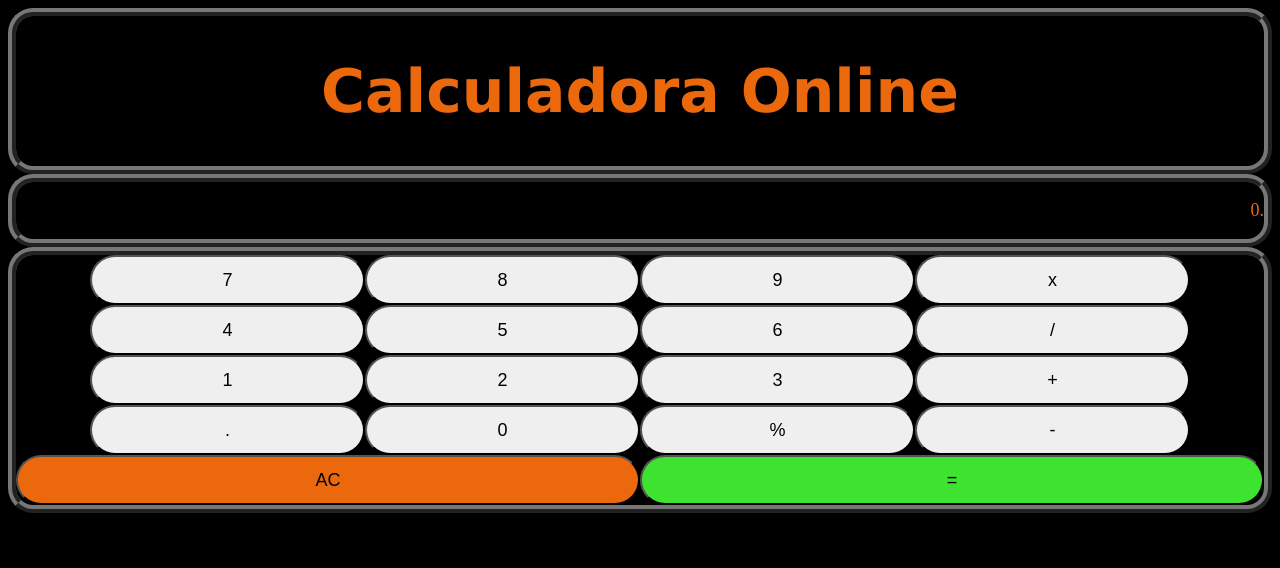
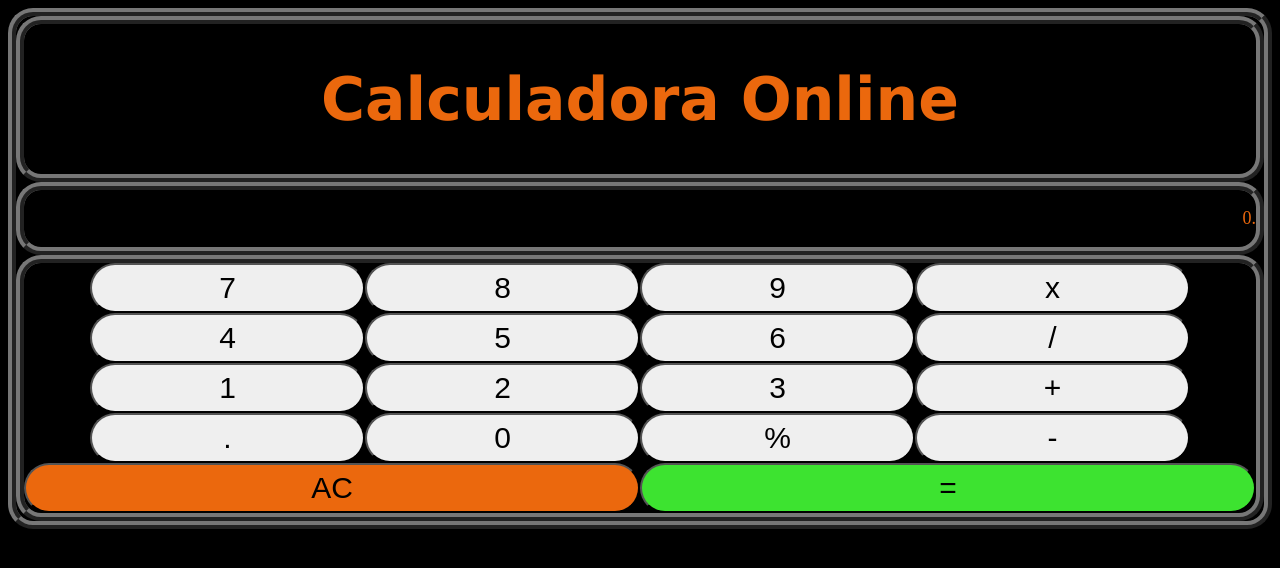
Before and after one commit to jean-maciel/calculadora, a plain HTML site: page calculadora/index.html in a window 1280 px wide. Drawn offline with Linux system fonts and the light colour scheme.

Commit message:
atualizacao interface

```diff
--- a/calculadora/index.html
+++ b/calculadora/index.html
@@ -7,15 +7,12 @@
     <link rel="stylesheet" href="style.css">
 </head>
 <body>
-    <div class='titulo'>
-        <h1>Calculadora Online</h1>
-    </div>
-    <div class='resultado'>
-        <p>0.</p>
-    </div>
     <div>
-        <button>7</button>
-        <button>8</button>
+        <div class='titulo'><h1>Calculadora Online</h1></div>
+        <div class='resultado'><p>0.</p></div>
+        <div class='container'>
+            <button class='item'>7</button>
+            <button class='item'>8</button>
             <button>9</button>
             <button>x</button>
 
@@ -36,5 +33,6 @@
             <button class="clear">AC</button>
             <button class="submit">=</button>
         </div>
+    </div>
 </body>
 </html>
--- a/calculadora/style.css
+++ b/calculadora/style.css
@@ -1,15 +1,19 @@
 body {
-    text-align: center;
     background-color: black;
 }
+.container {
+    display: flex;
+    flex-flow: row wrap;
+    justify-content: center;
+}
 div {
-    text-align: center;
     color: #EB680D;
     border: 8px ridge #777777;
     font-size: 0;
     border-radius: 25px;
 }
 .titulo {
+    text-align: center;
     font-size: 30px;
     font-family: Verdana, sans-serif;
 }
@@ -20,7 +24,7 @@ div {
 button {
     width: 275px;
     height: 50px;
-    font-size: large;
+    font-size: 30px;
     border-radius: 50px;
 }
 .clear {
```
Lines whose indentation alone changed are shown as unchanged.
